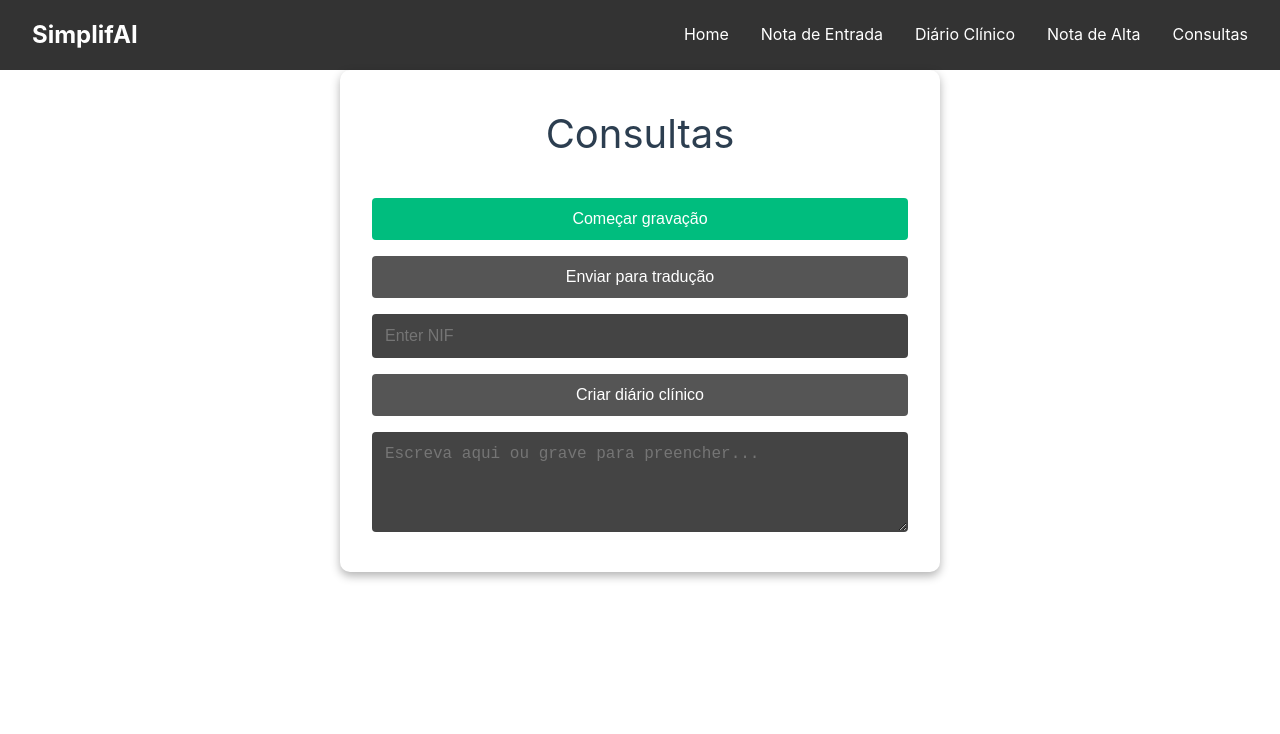
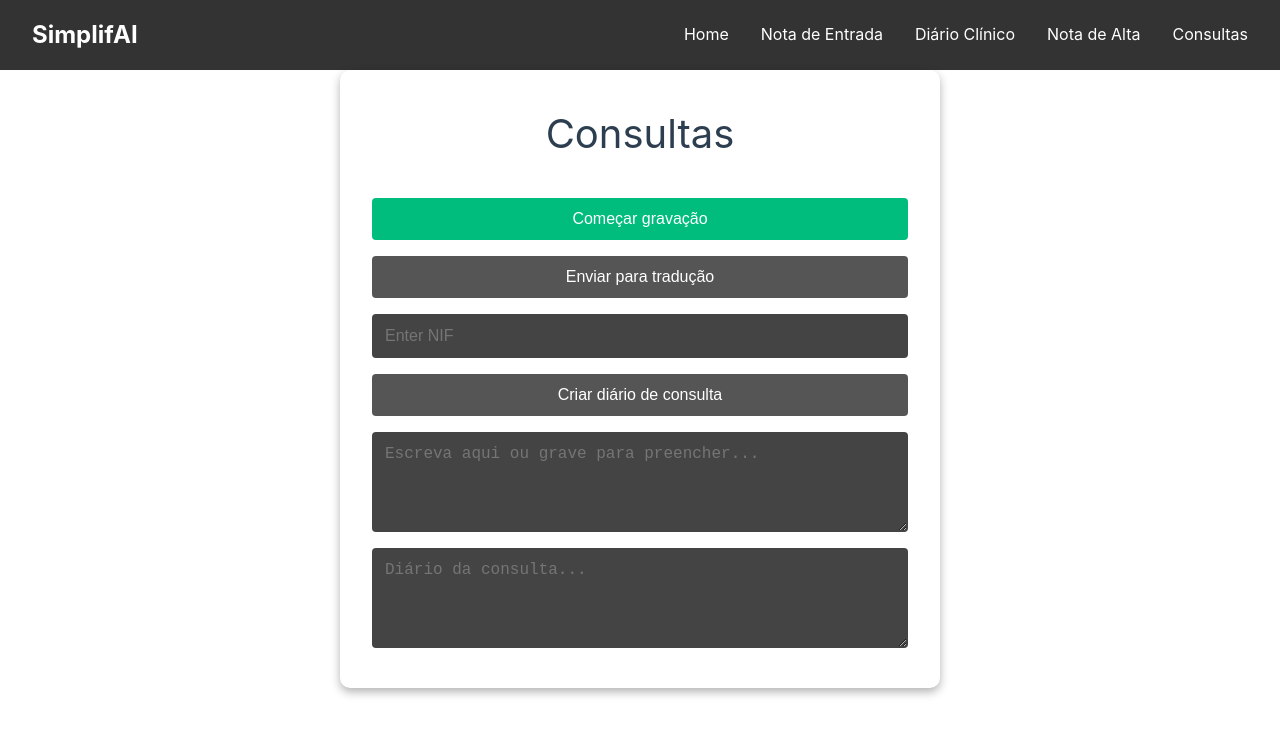
Before and after one commit to rafaelbranco16/SimplifAI, a Vue app in the folder frontend/: page /clinical-history in a window 1280 px wide. Shown: the top 734 px of the page. Built offline with nearby package versions, Linux system fonts and the light colour scheme.

Commit message:
Pequena alteração no frontend das consultas

```diff
--- a/frontend/src/views/ClinicalHistory.vue
+++ b/frontend/src/views/ClinicalHistory.vue
@@ -14,11 +14,13 @@
       <input v-model="nif" type="text" id="nif" class="input-field" placeholder="Enter NIF" />
 
       <button class="send-btn" @click="sendTextToBackend2" :disabled="!transcription2">
-        Criar diário clínico
+        Criar diário de consulta
       </button>
     </div>
 
     <textarea v-model="transcription2" class="transcription" placeholder="Escreva aqui ou grave para preencher..."></textarea>
+    <textarea v-model="final_text" class="transcription" placeholder="Diário da consulta..."></textarea>
+
   </div>
 </template>
 
@@ -33,7 +35,8 @@ export default {
       audioChunks2: [],
       audioURL2: null,
       transcription2: null,
-      nif: ""
+      nif: "",
+      final_text:""
     };
   },
   methods: {
@@ -78,7 +81,7 @@ export default {
           "id": this.nif,
           "mct": this.transcription2
         });
-        window.alert('Texto enviado com sucesso!', response.data);
+        this.final_text = response.data.message.medical_consultation_text.text;
       } catch (error) {
         window.alert('Erro ao enviar o texto:', error);
       }
```
